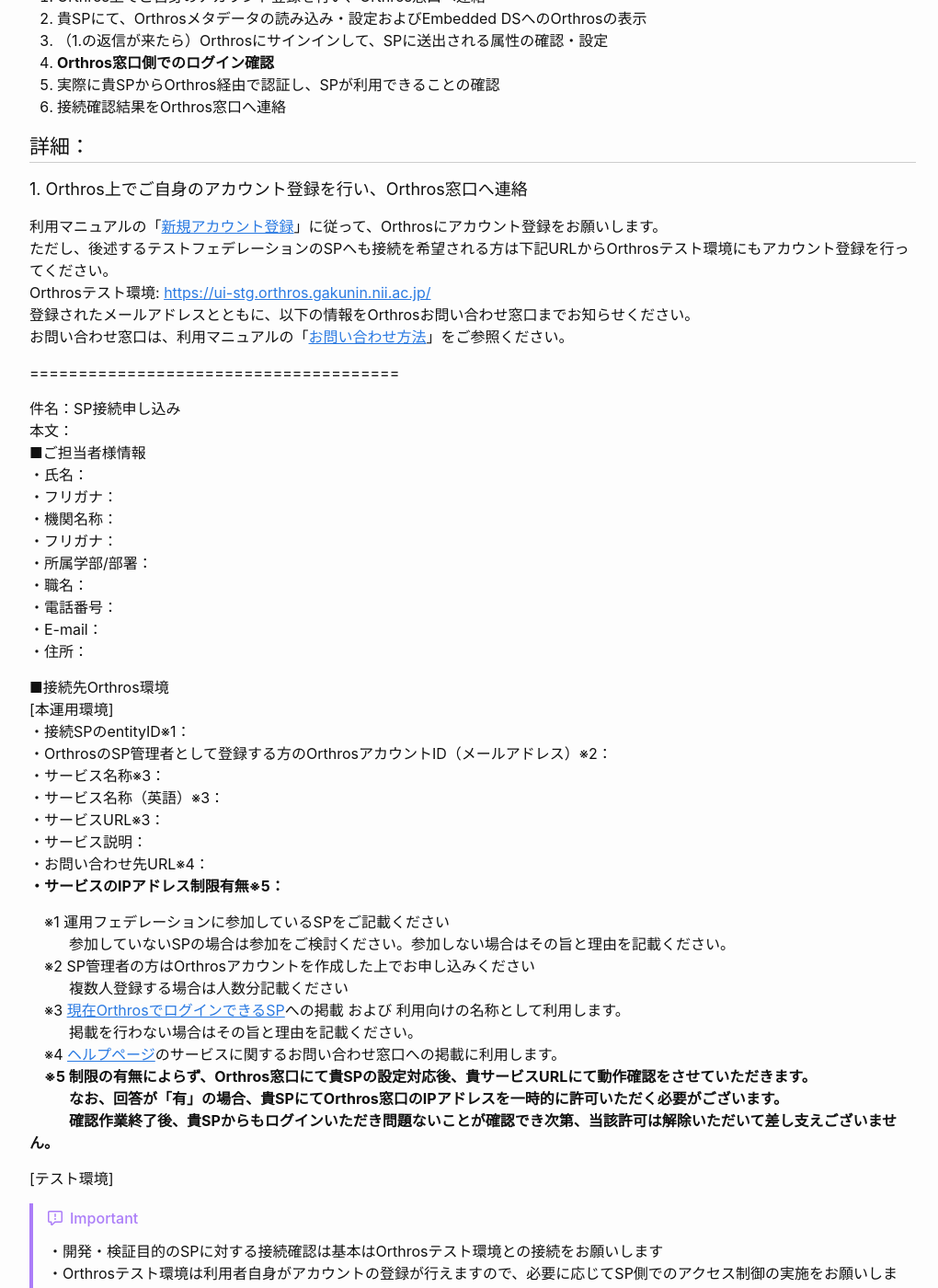
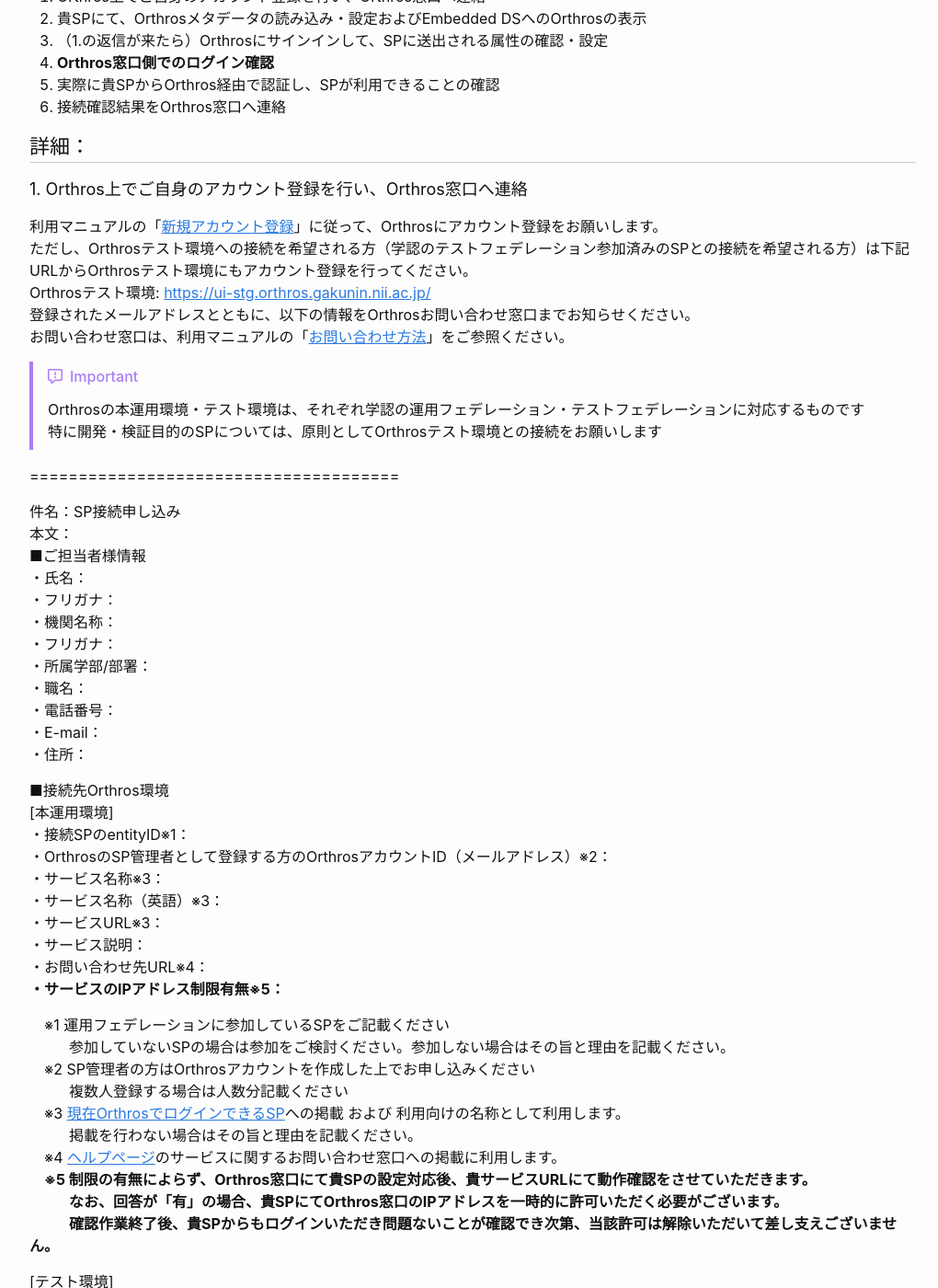
Before and after one commit to gakunin/orthros-docs, a Jekyll site: the page built from docs/SP管理者向けマニュアル/2 Orthrosとの接続依頼方法について/1 Orthrosとの接続依頼方法/index.md, in a window 1280 px wide and 1400 px high, scrolled down 423 px. Shown: the whole window at 92% size, without its empty margins (126-1146 px from the left). Built offline with Jekyll 4.4.1, drawn with Linux system fonts in a browser that asks for light colours; our own code applies the rules of GitHub Pages for plain Markdown files; some of the changed text lies outside the part shown.

Commit message:
テスト環境に関する注意書きを修正

```diff
--- a/docs/SP管理者向けマニュアル/2 Orthrosとの接続依頼方法について/1 Orthrosとの接続依頼方法/index.md
+++ b/docs/SP管理者向けマニュアル/2 Orthrosとの接続依頼方法について/1 Orthrosとの接続依頼方法/index.md
@@ -24,10 +24,16 @@ Orthrosと接続を希望するSPにつきまして、SP管理者の方には以
 #### 1\. Orthros上でご自身のアカウント登録を行い、Orthros窓口へ連絡
 
 利用マニュアルの「[新規アカウント登録](/docs/利用マニュアル/#新規アカウント登録)」に従って、Orthrosにアカウント登録をお願いします。
-ただし、後述するテストフェデレーションのSPへも接続を希望される方は下記URLからOrthrosテスト環境にもアカウント登録を行ってください。
+ただし、Orthrosテスト環境への接続を希望される方（学認のテストフェデレーション参加済みのSPとの接続を希望される方）は下記URLからOrthrosテスト環境にもアカウント登録を行ってください。
 Orthrosテスト環境: [https://ui-stg.orthros.gakunin.nii.ac.jp/](https://ui-stg.orthros.gakunin.nii.ac.jp/)
 登録されたメールアドレスとともに、以下の情報をOrthrosお問い合わせ窓口までお知らせください。
 お問い合わせ窓口は、利用マニュアルの「[お問い合わせ方法](/docs/利用マニュアル/#お問い合わせについて)」をご参照ください。
+
+{% capture body %}
+Orthrosの本運用環境・テスト環境は、それぞれ学認の運用フェデレーション・テストフェデレーションに対応するものです
+特に開発・検証目的のSPについては、原則としてOrthrosテスト環境との接続をお願いします
+{% endcapture %}
+{% include github-important.html content=body %}
 
 \======================================
 
@@ -68,8 +74,7 @@ Orthrosテスト環境: [https://ui-stg.orthros.gakunin.nii.ac.jp/](https://ui-s
 
 \[テスト環境\]
 {% capture body %}
-・開発・検証目的のSPに対する接続確認は基本はOrthrosテスト環境との接続をお願いします
-・Orthrosテスト環境は利用者自身がアカウントの登録が行えますので、必要に応じてSP側でのアクセス制御の実施をお願いします
+Orthrosテスト環境自体にはアクセスに制限がなく、利用者が自由にアカウント登録を行えますので、開発・検証の用途には必要に応じてSP側でのアクセス制御の実施をお願いします
 {% endcapture %}
 {% include github-important.html content=body %}
 
```
